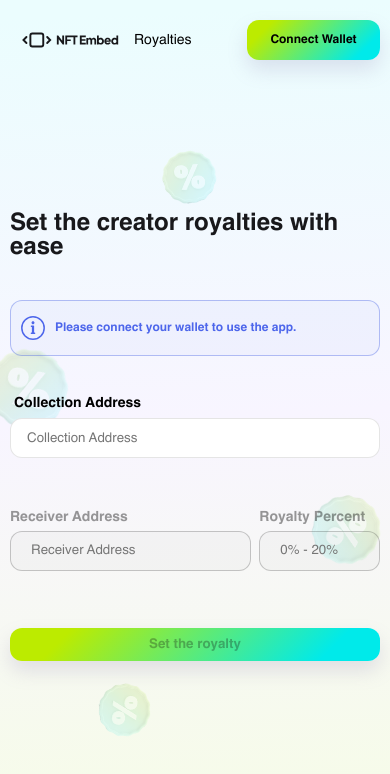
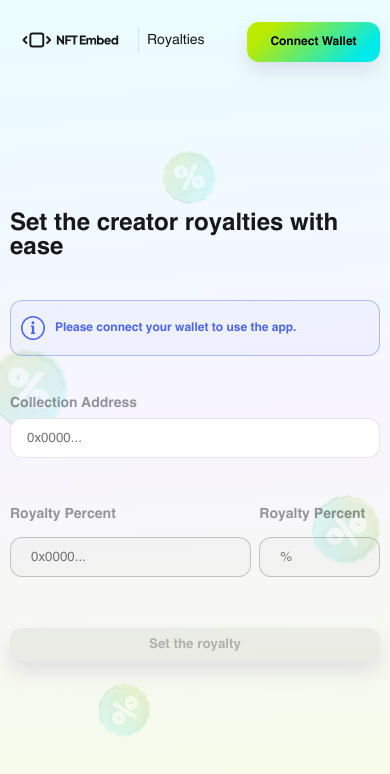
Before and after one commit to dadlessnsad/Registrys, a Next.js app: page / in a window 390 px wide. Shown: the top 774 px of the page. Built offline with nearby package versions, Linux system fonts and the light colour scheme; no server answers.

Commit message:
Royalties page shortcut design touch ups

```diff
--- a/config.js
+++ b/config.js
@@ -1,4 +1,2 @@
 export const TransparentUpgradeableProxy = '0x2A9647901684caaeC6f026eEc0b1355195313cB5'
 export const RoyaltyRegistryImplementation = '0x895197aC6CF7CBE43DDbFe0885ED3437D2e2C359'
-export const TransparentUpgradeableProxyRinkeby = '0x2A9647901684caaeC6f026eEc0b1355195313cB5'
-export const RoyaltyRegistryImplementationRinkeby = '0x6bf18b8564814a2118548D9DD2e54Ff46f0343AE'
--- a/pages/index.js
+++ b/pages/index.js
@@ -9,12 +9,12 @@ import { AccountContext, ProviderContext, AddressContext, NetworkContext} from '
 import { TransparentUpgradeableProxy, RoyaltyRegistryImplementation} from '../config'
 
 export default function Home() {
-    const [loading, setLoading] = useState(false)
+    const [loading, setLoading] = useState(null)
     const [loadingContractOwner, setLoadingContractOwner] = useState(false)
     const [inputContract, setInputContract] = useState('');
     const [validContract, setValidContract] = useState(null);
     const [invalidContract, setInvalidContract] = useState(null);
-    const [validAddress, setValidAddress] = useState(false);
+    const [validAddress, setValidAddress] = useState(null);
     const [newReceiverAddr, setNewReceiverAddr] = useState('');
     const [newRoyaltyCut, setNewRoyaltyCut] = useState(`0%`);
     const [currentRoyaltiesAddr, setCurrentRoyaltiesAddr] = useState([])
@@ -35,9 +35,6 @@ export default function Home() {
     const ETHERSCAN_KEY = process.env.NEXT_PUBLIC_ETHERSCAN_KEY
     const url = `https://api.etherscan.io/api?module=contract&action=getabi&address=${inputContract}&apikey=KRE9VVJMXIP4ZEVEZSWDZET7NH73KQ4BDQ`
     const registry = `https://api.etherscan.io/api?module=contract&action=getabi&address=${RoyaltyRegistryImplementation}&apikey=KRE9VVJMXIP4ZEVEZSWDZET7NH73KQ4BDQ`
-
-    console.log("tx Success: ",txSuccess)
-    console.log("tx Error: ",txError)
 
     const getContractOwner = useCallback(async () => {
         if(validContract == true) {
@@ -174,14 +171,13 @@ export default function Home() {
                             </div>
                         )}
                         <div className={styles.ActionFrameContractDiv}>
-                            <label className={styles.ActionLabelTitle}>
-                                Collection Address
-                            </label>
+                            {!provider &&  <label className={styles.ActionLabelTitleNoProvider}>Collection Address</label>}
+                            {provider && <label className={styles.ActionLabelTitle}>Collection Address</label>}
                             <input
                                 className={styles.ContractAddrInput}
                                 type="text"
                                 disabled={!account && !provider || network != 1}
-                                placeholder="Collection Address"
+                                placeholder="0x0000..."
                                 value={inputContract}
                                 onChange={(e) => setInputContract(e.target.value)}
                                 loading={loadingContractOwner}
@@ -232,11 +228,12 @@ export default function Home() {
                         )}
                         <div className={styles.RoyaltyDiv}>
                             <div className={styles.RoyaltyAddressDiv}>
-                                <label className={styles.RoyaltyAddrLabel}>Receiver Address</label>
+                                {isOwner != true && <label className={styles.RoyaltyAddrLabelNotValid} >Royalty Percent</label>}
+                                {isOwner && validAddress && <label className={styles.RoyaltyAddrLabel}>Receiver Address</label>}
                                 <input
                                     className={styles.RoyaltyAddrInput}
                                     type="text"
-                                    placeholder="Receiver Address"
+                                    placeholder="0x0000..."
                                     required
                                     disabled={isOwner != true || validContract == false}
                                     value={newReceiverAddr}
@@ -245,13 +242,14 @@ export default function Home() {
                                 {!validAddress && newReceiverAddr != '' && <span className={styles.AlertInvalidAddress}>Invalid address</span>}
                             </div>
                             <div className={styles.RoyaltyCutDiv}>
-                                <label className={styles.RoyaltyAddrLabel} >Royalty Percent</label>
+                                {isOwner != true && <label className={styles.RoyaltyAddrLabelNotValid} >Royalty Percent</label>}
+                                {isOwner && validAddress && <label className={styles.RoyaltyAddrLabel} >Royalty Percent</label>}
                                 <input
                                     className={styles.RoyaltyPercentInput}
                                     type="number"
                                     min={0}
                                     max={20}
-                                    placeholder={`0% - 20%`}
+                                    placeholder={`%`}
                                     required
                                     disabled={isOwner != true || validContract == false}
                                     value={newRoyaltyCut}
--- a/styles/Home.module.css
+++ b/styles/Home.module.css
@@ -64,8 +64,7 @@
     align-items: center;
     justify-content: space-between;
     min-width: 100%;
-    height: 100px;
-    padding: 0px 80px;
+    padding: 0px 32px;
     z-index: 1;
 }
 
@@ -75,21 +74,35 @@
     text-align: center;
 }
 
+.headerLine {
+    margin: 28px 16px 0px 0px;
+}
+
+.headerText {
+    font-weight: 400;
+    font-size: 16px;
+    line-height: 20px;
+    color: #18181B;
+    margin: 28px 16px 0px 0px;
+}
+
+
 .BackToHomeText{
     display: flex;
     align-items: center;
     text-align: center;
-    padding: 0px 24px;
+    margin: 28px 16px 0px 0px;
     cursor: pointer;
     border: none;
 }
 
 .ConnectButton {
     display: flex;
+    position: relative;
     flex-direction: row;
     justify-content: center;
     align-items: center;
-    padding: 10px 16px;
+    top: 20px;
     min-width: 133px;
     min-height: 40px;
     background: linear-gradient(135deg, #BCEB00 15.57%, #00EAEA 84.88%);
@@ -107,6 +120,8 @@
 
 .ConnectedButton {
     display: flex;
+    position: relative;
+    top: 20px;
     flex-direction: row;
     align-items: center;
     padding: 10px 16px;
@@ -202,13 +217,24 @@
 
 .ActionLabelTitle {
     height: 22px;
-    margin: 8px 4px;
+    margin: 8px 0px;
     font-family:'Helvetica';
     font-style: normal;
     font-weight: 700;
     font-size: 14px;
     font-feature-settings: 'ss04' on;
     color: #000000;
+}
+
+.ActionLabelTitleNoProvider {
+    height: 22px;
+    margin: 8px 0px;
+    font-family:'Helvetica';
+    font-style: normal;
+    font-weight: 700;
+    font-size: 14px;
+    font-feature-settings: 'ss04' on;
+    color: rgba(0, 0, 0, 0.4);
 }
 
 .ContractAddrInput {
@@ -345,6 +371,28 @@
 .RoyaltyAddrLabel {
     min-width: 100%;
     height: 22px;
+    margin: 8px 0px;
+    font-family:'Helvetica';
+    font-style: normal;
+    font-weight: 700;
+    font-size: 14px;
+    font-feature-settings: 'ss04' on;
+    color: #000000;
+}
+
+.RoyaltyAddrLabelNotValid {
+    min-width: 100%;
+    height: 22px;
+    margin: 8px 0px;
+    font-family:'Helvetica';
+    font-style: normal;
+    font-weight: 700;
+    font-size: 14px;
+    font-feature-settings: 'ss04' on;
+    color: rgba(0, 0, 0, 0.4);
+}
+
+/* height: 22px;
 font-family:'Helvetica';
 font-style: normal;
 font-weight: 700;
@@ -353,8 +401,7 @@
 font-feature-settings: 'ss04' on;
 color: rgba(0, 0, 0, 0.4);
 flex: none;
-    flex-grow: 0;
-}
+flex-grow: 0; */
 
 .RoyaltyAddrInput {
     width: 100%;
@@ -415,11 +462,29 @@
     border: none;
 }
 
+.SetRoyaltiesButton:disabled {
+    display: flex;
+    flex-direction: row;
+    justify-content: center;
+    align-items: center;
+    padding: 10px 16px;
+    width: 100%;
+    height: 40px;
+    /* Neutrals/Black/Transparent/Black 5 */
+    background: rgba(0, 0, 0, 0.05);
+    color: rgba(0, 0, 0, 0.25);
+    border-radius: 12px;
+    cursor: not-allowed;
+    font-family:'Helvetica';
+    font-style: normal;
+    font-weight: 700;    border: none;
+}
+
 .dropdown {
     position: absolute;
     width: 240px;
     height: 200px;
-    right: 80px;
+    right: 32px;
     top: 70px;
     padding: 0px 10px;
     display: flex;
@@ -770,7 +835,7 @@
         flex-direction: column;
         align-items: center;
         justify-content: center;
-        min-width: 100%;
+        max-width: 100vw;
     }
 
     .Header {
@@ -779,10 +844,8 @@
         justify-content: space-between;
         align-items: center;
         padding: 0px 10px;
-    gap: 10px;
         position: fixed;
         max-width: 100%;
-    height: 80px;
         z-index: 1;
     }
 
@@ -792,11 +855,26 @@
         text-align: center;
     }
 
+    .headerText {
+        font-weight: 400;
+        font-size: 16px;
+        line-height: 20px;
+        color: #18181B;
+        margin: 28px 8px 0px 0px;
+    }
+
+
+    .headerLine {
+        margin: 28px 8px 0px 0px;
+    }
+
+
     .BackToHomeText{
         display: flex;
         align-items: center;
         text-align: center;
         padding: 0px 12px;
+        margin: 28px 4px 0px 0px;
         text-decoration: underline;
         font-size: 14px;
         cursor: pointer;
@@ -808,20 +886,27 @@
         max-height: 50px;
     }
 
+    .logoLine {
+        width: 24px;
+        height: 0px;
+
+        /* Neutrals/Black/Transparent/Black 10 */
+        border: 1px solid rgba(0, 0, 0, 0.1);
+        transform: rotate(90deg);
+
+        /* Inside auto layout */
+        flex: none;
+        order: 1;
+        flex-grow: 0;
+    }
+
     .headerText {
         font-size: 14px;
     }
 
     .ConnectButton {
         display: flex;
-        flex-direction: row;
-        justify-content: center;
-        align-items: center;
-        padding: 4px 6px;
-        min-height: 40px;
-        background: linear-gradient(135deg, #BCEB00 15.57%, #00EAEA 84.88%);
-        box-shadow: 0px 10px 20px rgba(136, 120, 172, 0.2);
-        border-radius: 12px;
+        top: 16px;
         font-family:'Helvetica';
         font-style: normal;
         font-weight: 700;
@@ -834,7 +919,9 @@
     .ConnectedButton {
         display: flex;
         flex-direction: row;
-        padding: 2px 4px;
+        position: relative;
+        padding: 0px;
+        top: 16px;
         background: #FFFFFF;
         border: 1px solid rgba(0, 0, 0, 0.1);
         border-radius: 12px;
@@ -984,11 +1071,17 @@
 
 
     .SetRoyaltiesButton {
+        text-align: center;
         margin: 0px 0px;
         padding: 10px 16px;
         width: 100%;
         height: 40px;
     }
+
+    .SetRoyaltiesButton:disabled {
+        cursor: not-allowed;
+    }
+
 
     .error {
         position: absolute;
```
Also changed, not shown: pages/_app.js (+5 -3 lines), public/Line 153(1).svg (added), 1 other file (tests, documents, lock files or other folders). Lines whose indentation alone changed are shown as unchanged.
